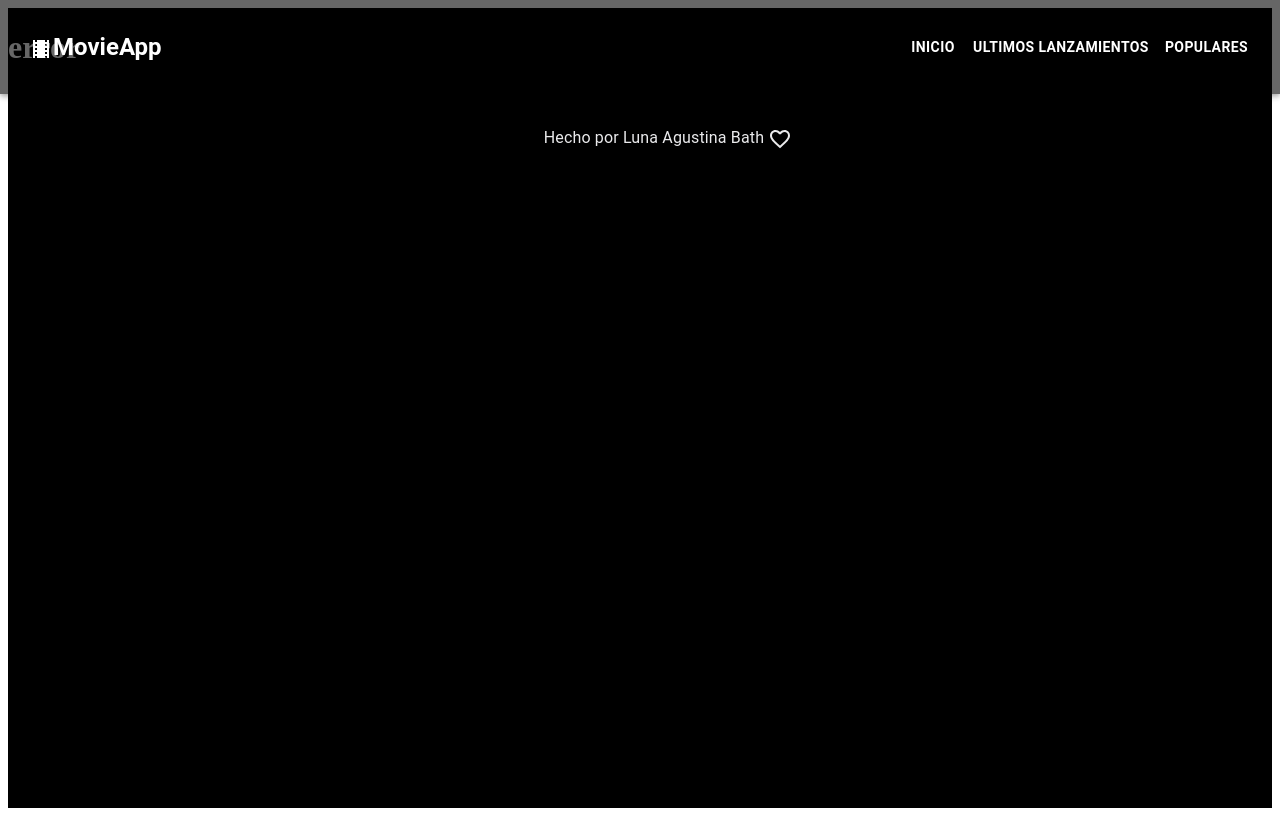
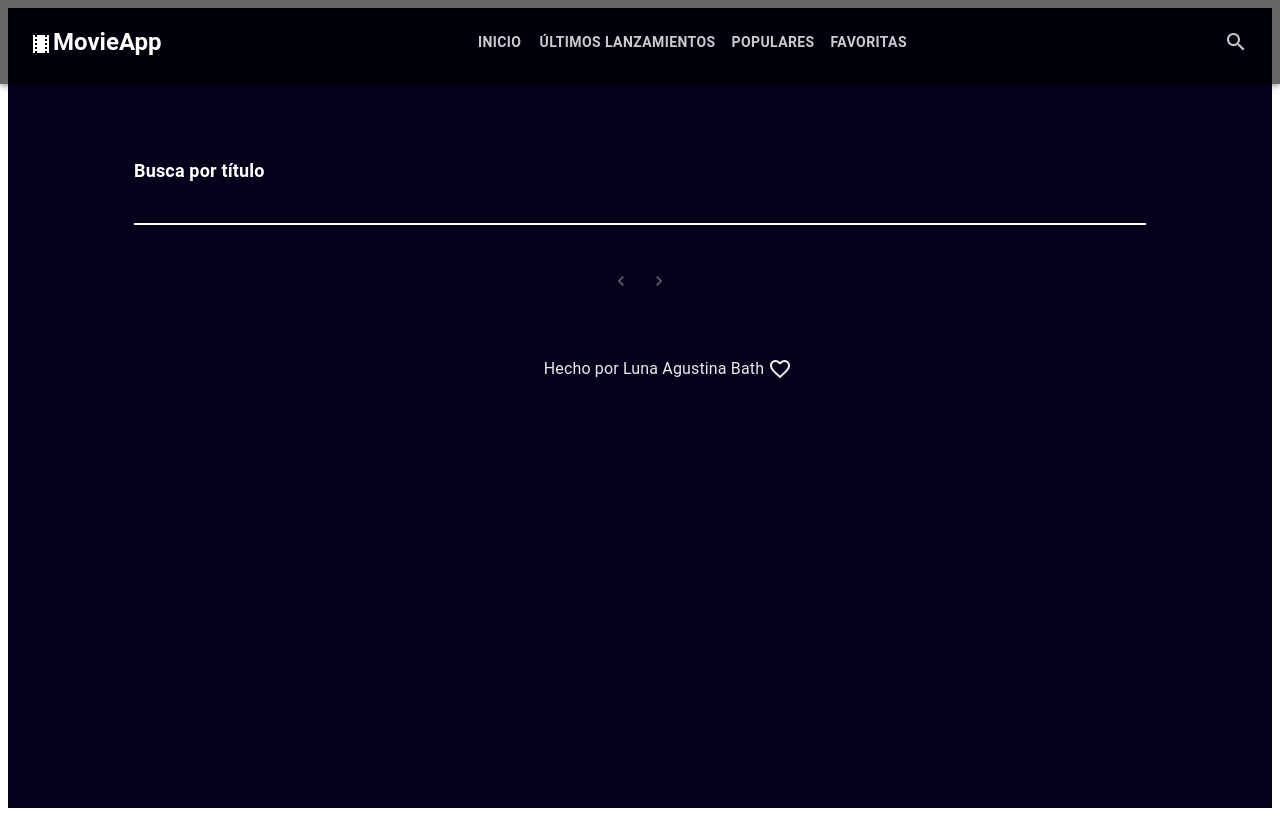
Before and after one commit to lulabath/Peliculas-react, a React (Vite) app: page /search in a window 1280 px wide. Built offline with nearby package versions, Linux system fonts and the light colour scheme.

Commit message:
I add Favorites view and context functionalities

```diff
--- a/src/App.jsx
+++ b/src/App.jsx
@@ -2,21 +2,27 @@ import { BrowserRouter, Routes, Route } from "react-router-dom";
 import Home from "./views/Home";
 import Footer from "./components/static/Footer";
 import Header from "./components/static/Header";
+import LatestReleases from "./views/LatestReleases";
 import Popular from "./views/Popular";
-import LatestReleases from "./views/LatestReleases";
+import Search from "./views/Search";
 import { Box } from "@mui/material";
 import Detail from "./views/Detail";
-import { Margin, Padding, WidthFull } from "@mui/icons-material";
+import { FavoritesProvider } from "./context/FavoritesContext";
+import Favorites from "./views/Favorites";
 
 
 export default function App() {
     return (
+        <FavoritesProvider>
             <BrowserRouter>
                 <Box style={{
-                backgroundColor: 'black',
+                    backgroundColor: '#04011A',
                     minHeight: "100vh",
+                    width:'100%',
                     overflow: "hidden",
                     color: "white",
+                    padding:0,
+                    margin:0,
                 }}>
                     {/* <Typography fontFamily="Roboto" fontWeight="900" fontSize="16px" lineHeight="1.5"> */}
                     <Header />
@@ -25,13 +31,15 @@ export default function App() {
                         <Route path="/latestReleases" element={<LatestReleases />} />
                         <Route path="/popular" element={<Popular />} />
                         <Route path="/detail/:id" element={<Detail />} />
-                        <Route path="*" element={<h1>error {/*personificar lindo*/ }</h1>} />
+                        <Route path="/search" element={<Search />} />
+                        <Route path="/favorites" element={<Favorites />} />
+                        <Route path="*" element={<h1>error {/*personificar lindo*/}</h1>} />
                     </Routes>
                     <Footer />
-                {/* </Typography> */}
                 </Box>
+            </BrowserRouter>
+        </FavoritesProvider>
 
-        </BrowserRouter>
 
     );
 }
--- a/src/components/static/Header.jsx
+++ b/src/components/static/Header.jsx
@@ -3,6 +3,7 @@ import LocalMoviesIcon from '@mui/icons-material/LocalMovies';
 import MenuIcon from '@mui/icons-material/Menu';
 import { useState } from 'react';
 import { Link } from 'react-router-dom';
+import SearchIcon from '@mui/icons-material/Search';
 
 export default function Header() {
   const [drawerOpen, setDrawerOpen] = useState(false);//acá estaría guardando el estado del menú. para controlar si esta abierto o cerrado
@@ -10,9 +11,9 @@ export default function Header() {
   const menuItems = [
     //acá tengo que poner los elementos del menu y las rutas a las que nos va a dirigir en forma de  obj
     { text: 'Inicio', path: '/' },
-    { text: 'Ultimos lanzamientos', path: '/latestReleases' },
+    { text: 'Últimos lanzamientos', path: '/latestReleases' },
     { text: 'Populares', path: '/popular' },
-    //{ text: 'Buscar', path:'/search'},
+    { text: 'Favoritas', path:'/favorites'},
   ];
 
   const drawer = (
@@ -42,25 +43,20 @@ export default function Header() {
 
   return (
     <AppBar
-      position='fixed'
-      style={{ backgroundColor: "rgba(0,0,0, 0.6)", padding: '15px 0' }}
+      position='fixed' style={{ backgroundColor: "rgba(0,0,0, 0.6)", padding: '10px 0' }}
     >
       <Toolbar sx={{ justifyContent: 'space-between' }}>
-        <Typography
-          variant='h5'
-          style={{ margin: '5px', fontWeight: 'bold' }}
+        <Box sx={{ display: 'flex', alignItems: 'center' }}>
+          <Typography variant='h5' style={{ margin: '5px', fontWeight: 'bold' }}
           >
             <LocalMoviesIcon
               sx={{ verticalAlign: 'middle', fontWeight: 'bold' }}
             />
             MovieApp
           </Typography>
-        <Box
-          sx={{
-            display: { xs: 'none', sm: 'block' },
-            color: 'inherit'
-          }}
-        >
+        </Box>
+        <Box sx={{ display: 'flex', justifyContent: 'center', flexGrow: 1 }}>
+          <Box sx={{ display: { xs: 'none', sm: 'block' }, color: 'inherit' }} >
             {/* estos son mis buttons de nav para las pantallas medianas y grandes. */}
             {menuItems.map((item) => (
               <Button
@@ -68,13 +64,18 @@ export default function Header() {
                 component={Link}
                 to={item.path}
                 key={item.text}
-              sx={{ fontWeight: '600' }}
+                sx={{ fontWeight: '600', color: '#CBCBCD' }}
               >
                 {item.text}
               </Button>
             ))}
           </Box>
+        </Box>
+        <Box sx={{ display:'flex', alignItems:'center' }}>
           {/*acá hago que sea visible mi menú hamburguesa en pantallas chicas*/}
+        <IconButton color='inherit' component={Link} to='/search'>
+          <SearchIcon sx={{ color: '#CBCBCD'}}/>
+        </IconButton>
         <IconButton
           color='inherit'
           aria-label='open drawer'
@@ -83,6 +84,7 @@ export default function Header() {
         >
           <MenuIcon />
         </IconButton>
+        </Box>
       </Toolbar>
       <Drawer
         anchor='right'
--- /dev/null
+++ b/src/context/FavoritesContext.jsx
@@ -0,0 +1,32 @@
+import { createContext, useContext, useState } from 'react';
+
+//lo creamos y lo guardamos en una variable
+const FavoritesContext = createContext();
+
+//creo la funcion que provee a la app del contexto y a los demás componentes
+const FavoritesProvider = ({ children }) => {
+  const [favorites, setFavorites] = useState([]);
+
+  //funcion para poder agregar las pelis a favoritos
+  const addFavorite = (movie) => {
+    //actualizo el estado agregando la peli a la lista
+    setFavorites([...favorites, movie]);
+  };
+
+  //funcion para eliminar la peli de fav
+  const removeFavorite = (movieId) => {
+    //actualizo el estado filtrando la peli que quiero remover con el ID.
+    setFavorites(favorites.filter(movie => movie.id !== movieId));
+  };
+
+  //esta me sirve oara constatar si una peli está en favoritos. tamb uso el id
+  const isFavorite = (movieId) => {
+    return favorites.some(movie => movie.id === movieId);
+  }
+
+  return (
+    <FavoritesContext.Provider value={{ favorites, addFavorite, removeFavorite, isFavorite}}>{children}</FavoritesContext.Provider>
+  )
+};
+//acá tengo que exportar tanto el proveedor como el context de fav
+export {FavoritesProvider, FavoritesContext };
--- /dev/null
+++ b/src/views/Favorites.jsx
@@ -0,0 +1,23 @@
+import ContainCard from "../components/ContainCard";
+import { Box, Typography } from "@mui/material";
+import { FavoritesContext } from "../context/FavoritesContext";
+import { useContext } from "react";
+
+const Favorites = () => {
+    //obtengo el estado del context
+    const { favorites } = useContext(FavoritesContext);
+    console.log('favoritas', favorites);
+
+  return (
+    <Box sx={{ margin:'20px', justifyContent:'center', padding:8 }}>
+        <Typography variant="h4" sx={{ textAlign: 'center', marginBottom: '20px', fontWeight:'bold'}}>Mis Favoritas</Typography>
+        {favorites.length === 0 ? (
+            <Typography variant="h6" sx={{ textAlign: 'center', marginBottom: '20px'}}>Aún no tenes películas Favoritas</Typography>
+        ) : (
+            // muestro las favoritas reutilizando el containCard
+            <ContainCard movies={favorites}/>
+        )}
+    </Box>
+  )
+}
+export default Favorites;
--- a/src/views/Home.jsx
+++ b/src/views/Home.jsx
@@ -22,7 +22,7 @@ const Home = () => {
     const topRatedMovie = [...movies].sort((a, b) => b.vote_average - a.vote_average);
 
     return (
-        <Box sx={{ margin: '100px 20px', justifyContent: 'center' }}>
+        <Box sx={{ margin: 0, justifyContent: 'center', padding:0, width:'100%', minHeight:'100vh', backgroundColor:'#04011A', display:'flex', flexDirection:'column' }}>
             <CustomCarousel movies={movies.slice(10, 20)} />
             <Box sx={{ display: 'flex', flexDirection: { xs:'column', sm: 'row'}, justifyContent: {xs: 'center', sm:'space-between'}, margin: '60px' }}>
                 <Box sx={{ flex: '1', margin: '10px', maxWidth: {xs: '95%', sm:'45%'}, backgroundColor: 'rgba(15, 15, 15, 1)' }}>
--- a/src/views/LatestReleases.jsx
+++ b/src/views/LatestReleases.jsx
@@ -2,7 +2,7 @@ import { useEffect, useState } from "react";
 import useMovieApi from "../hooks/useMovieApi";
 import ContainCard from "../components/ContainCard";
 import CustomPagination from "../components/CustomPagination";
-import { Box } from "@mui/material";
+import { Box, Typography } from "@mui/material";
 
 const LatestReleases = () => {
     const { movies, getMovies, totalPages } = useMovieApi();
@@ -15,9 +15,9 @@ const LatestReleases = () => {
     //console.log(movies);
 
     return (
-        <Box sx={{ margin: '0'}}>
+        <Box sx={{ margin: '20px',paddingTop:8, justifyContent:'center'}}>
             {/* faltan estilar varias cositas. no olvidarr */}
-            <Typography variant="h5" sx={{fontWeight:'bold'}}>Ultimos lanzamientos</Typography>
+            <Typography variant="h4" sx={{fontWeight:'bold', textAlign: 'center', marginBottom:'20px'}}>Últimos lanzamientos</Typography>
             {/* acá retornaría los ultimos lanzamientos, mapeo y recordar key y id de cada peli */}
             <ContainCard movies={movies}/>
             <CustomPagination
--- a/src/views/Popular.jsx
+++ b/src/views/Popular.jsx
@@ -16,9 +16,9 @@ const Popular = () => {
 
     console.log(movies);
     return (
-        <Box>
+        <Box sx={{ margin: '20px',padding:8, justifyContent:'center'}}>
             {/*fantan estilar varias cositas, NO OLVIDARR */}
-            <Typography variant="h5" sx={{fontWeight:'bold'}}>Populares</Typography>
+            <Typography  variant="h4" sx={{fontWeight:'bold', textAlign: 'center', marginBottom:'20px'}}>Populares</Typography>
             {/* acá retornaría las peliculas populares, con el mapeoooo(recordar key y movie.id)  */}
             <ContainCard movies={movies} />
             <CustomPagination
--- a/src/views/Search.jsx
+++ b/src/views/Search.jsx
@@ -0,0 +1,67 @@
+import Box from '@mui/material/Box';
+import TextField from '@mui/material/TextField';
+import { useEffect, useState } from 'react';
+import useMovieApi from '../hooks/useMovieApi';
+import ContainCard from '../components/ContainCard';
+import CustomPagination from '../components/CustomPagination';
+
+const Search = () => {
+    const [query, setQuery] = useState('');
+    const { movies, searchMovies, totalPages } = useMovieApi();
+    const [ currentPage, setCurrentPage] = useState(1);
+
+
+    const handleSearch = (event) => {
+        const value = event.target.value;
+        setQuery(value);
+        setCurrentPage(1);
+        if (value) {
+            searchMovies(value, 1);
+        }
+        console.log(value);
+    };
+
+    useEffect(()=>{
+        if(query){
+            searchMovies(query, currentPage)
+        }
+
+    }, [currentPage]);
+
+    return (
+        <Box
+            sx={{
+                width: '80%',
+                maxWidth: '100%',
+                margin: 'auto',
+                color: 'white',
+            }}
+        >
+            {/*<TextField fullWidth label="Buscar" color="secondary" id="fullWidth" focused  sx={{ marginTop: '15%'}} />*/}
+            <TextField
+                fullWidth
+                label="Busca por título"
+                variant="standard"
+                id='fullWidth'
+                value={query}
+                onChange={handleSearch}
+                sx={{
+                    marginTop: '15%',
+                    '& .MuiInputLabel-root': { fontSize: '1.50rem',  fontWeight: 'bold' },
+                    '& .MuiInput-underline:after': { borderBottomColor: 'white' },
+                    '& .MuiInputBase-input': { color: 'white', height: '40px', fontSize:'1.5rem' },
+                    '& label.Mui-focused': { color: 'white' },
+                }}
+                focused
+            />
+            { movies.length > 0 && <ContainCard movies={movies} />}
+            <CustomPagination
+              currentPage={currentPage}
+              totalPages={totalPages}
+              onPageChange={setCurrentPage}
+            />
+        </Box>
+
+    );
+}
+export default Search;
```
Also changed, not shown: src/components/ContainCard.jsx (+23 -3 lines), src/components/CustomCarousel.jsx (+7 -6 lines), src/hooks/useMovieApi.js (+15 -1 lines). Lines whose indentation alone changed are shown as unchanged.
